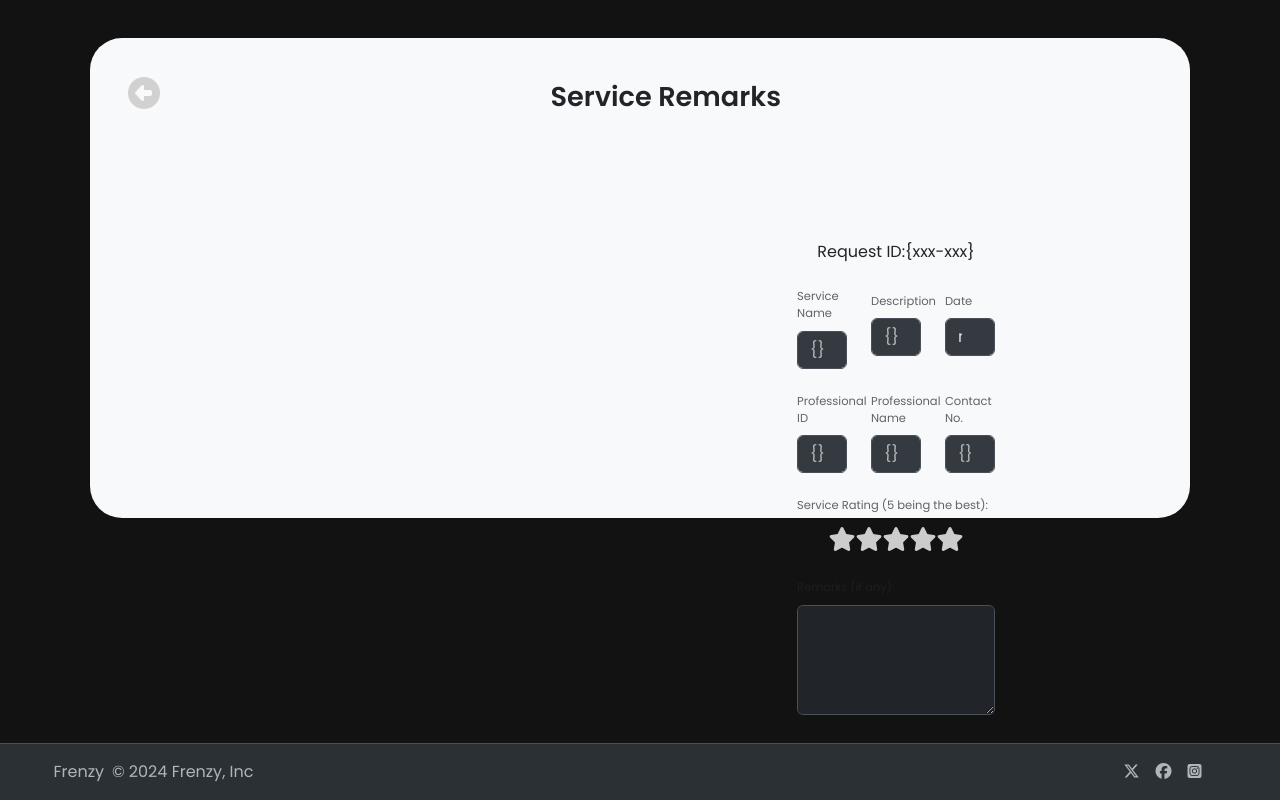
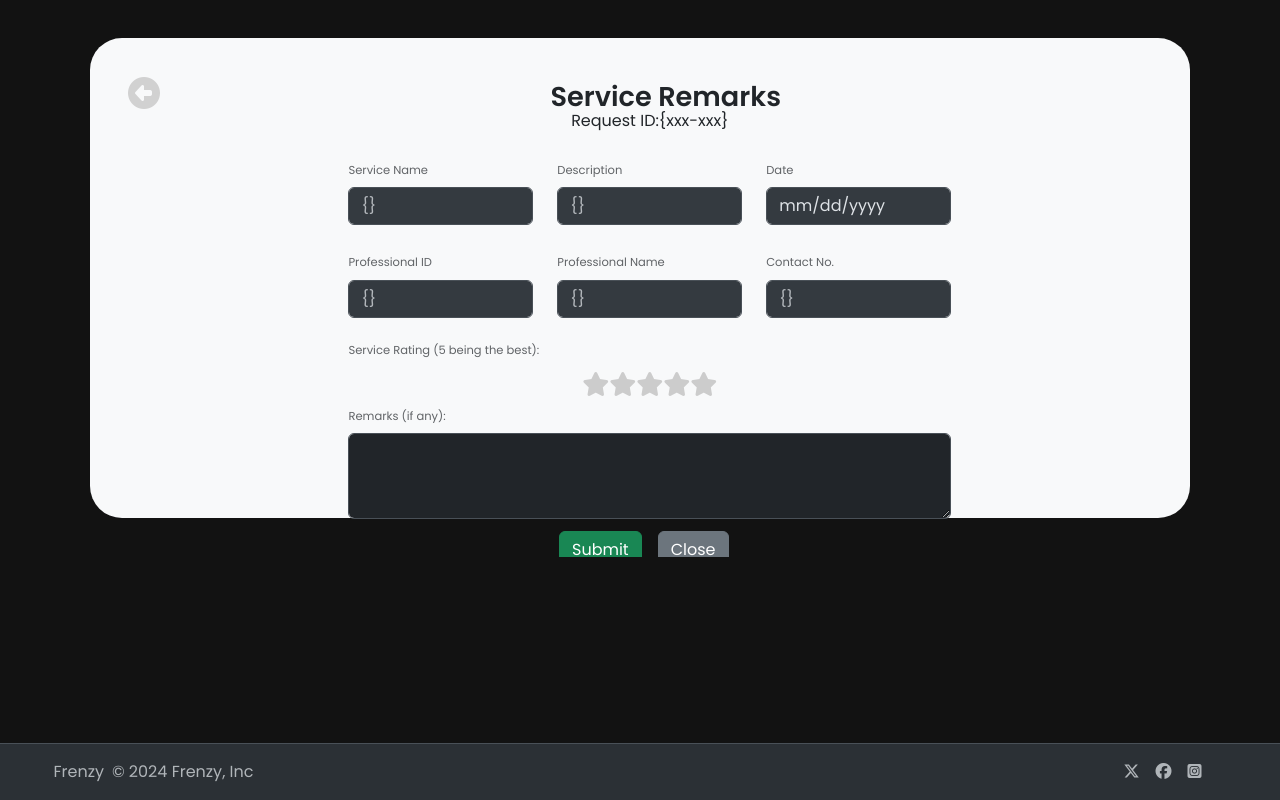
Before and after one commit to 22f1001635/Frenzy-household-services-app, a Vue app in the folder frontend/: page /review in a window 1280 px wide. Built offline with nearby package versions, Linux system fonts and the light colour scheme.

Commit message:
made styling changes to correct UI of cart and service pages

```diff
--- a/frontend/src/assets/styles/cart.css
+++ b/frontend/src/assets/styles/cart.css
@@ -33,9 +33,10 @@ body{
         }
     }
 }
-.mainform{
+.mainform3{
     padding: 1% !important;
     width: 100% !important;
+    padding-left: 3% !important;
 }
 #head{
     font-size: 1.7em;
--- a/frontend/src/views/address.vue
+++ b/frontend/src/views/address.vue
@@ -9,7 +9,7 @@ import "@/assets/styles/cart.css"
   <div id="forms" style="padding-top: 4%;">
     <div id="back"><a href="javascript:window.history.back()"><i class="fa-solid fa-circle-left"></i></a><p class="text-dark" id="head">Select Address</p></div>
       <div id="box" class="bg-light text-dark" style="padding-bottom: 2vw;">
-        <div class="mainform">
+        <div class="mainform3">
           <div class="address">
             <div id="savedAddressSection" >
             <div class="saved" style="padding-top: 0.5vw;">
--- a/frontend/src/views/cart.vue
+++ b/frontend/src/views/cart.vue
@@ -9,7 +9,7 @@ import "@/assets/styles/cart.css"
     <div id="forms" style="padding-top: 4%;">
         <div id="back"><a href="javascript:window.history.back()"><i class="fa-solid fa-circle-left" style="font-size:250%;"></i></a><p class="text-dark" id="head">Your Cart</p></div>
         <div id="box" class="bg-light text-dark" style="padding-bottom: 2vw;">
-            <div class="mainform">
+            <div class="mainform3">
               <div class="cart">
                 <div class="cart-member">
                     <div class="cart-memeber-photo"></div>
--- a/frontend/src/views/review.vue
+++ b/frontend/src/views/review.vue
@@ -9,7 +9,7 @@ import "@/assets/styles/cart.css"
     <div id="forms" style="padding-top: 4%;">
         <div id="back"><a href="javascript:window.history.back()"><i class="fa-solid fa-circle-left" style="font-size:250%;"></i></a><p class="text-dark" id="head">Service Remarks</p></div>
         <div id="box" class="bg-light text-dark" style="padding-bottom: 2vw;">
-            <div class="mainform">
+            <div class="mainform3">
               <div class="cart">
                 <div class="container">
                     <div class="row justify-content-center">
@@ -45,7 +45,7 @@ import "@/assets/styles/cart.css"
                                             <input type="tel" class="form-control" disabled placeholder="{}">
                                         </div>
                                     </div>
-                                    <div class="mb-3">
+                                    <div class="mb-0">
                                         <label class="form-label d-block">Service Rating (5 being the best):</label>
                                         <div class="star-rating">
                                             <input type="hidden" id="rating" name="rating" value="0" required>
@@ -59,9 +59,9 @@ import "@/assets/styles/cart.css"
                                             <div class="invalid-feedback">Please select a rating.</div>
                                         </div>
                                     </div>
-                                    <div class="mb-3">
+                                    <div class="mb-1">
                                         <label class="form-label">Remarks (if any):</label>
-                                        <textarea class="form-control" rows="4"></textarea>
+                                        <textarea class="form-control" rows="3"></textarea>
                                     </div>
                                     <div class="d-flex gap-3 justify-content-center py-2">
                                         <button type="submit" class="btn btn-success">Submit</button>
--- a/frontend/src/views/scruitny.vue
+++ b/frontend/src/views/scruitny.vue
@@ -9,7 +9,7 @@ import "@/assets/styles/cart.css"
     <div id="forms" style="padding-top: 4%;">
         <div id="back"><a href="javascript:window.history.back()"><i class="fa-solid fa-circle-left" style="font-size:250%;"></i></a><p class="text-dark" id="head">Edit Service</p></div>
         <div id="box" class="bg-light text-dark" style="padding-bottom: 2vw;">
-            <div class="mainform">
+            <div class="mainform3">
               <div class="service" style="overflow: hidden;">
                 <form>
                     <div class="form-group mb-2">
--- a/frontend/src/views/service.vue
+++ b/frontend/src/views/service.vue
@@ -9,7 +9,7 @@ import "@/assets/styles/cart.css"
     <div id="forms" style="padding-top: 4%;">
         <div id="back"><a href="javascript:window.history.back()"><i class="fa-solid fa-circle-left" style="font-size:250%;"></i></a><p class="text-dark" id="head">Add Service</p></div>
         <div id="box" class="bg-light text-dark" style="padding-bottom: 2vw;">
-            <div class="mainform">
+            <div class="mainform3">
               <div class="service" style="overflow: hidden;">
                 <form>
                   <div class="mb-3">
--- a/frontend/src/views/wishlist.vue
+++ b/frontend/src/views/wishlist.vue
@@ -9,7 +9,7 @@ import "@/assets/styles/cart.css"
     <div id="forms" style="padding-top: 4%;">
         <div id="back"><a href="javascript:window.history.back()"><i class="fa-solid fa-circle-left" style="font-size:250%;"></i></a><p class="text-dark" id="head">Your Wishlist</p></div>
         <div id="box" class="bg-light text-dark" style="padding-bottom: 2vw;">
-            <div class="mainform">
+            <div class="mainform3">
               <div class="cart">
                 <div class="cart-member">
                     <div class="cart-memeber-photo"></div>
```
Also changed, not shown: frontend/src/assets/styles/sign.css (indentation only).
